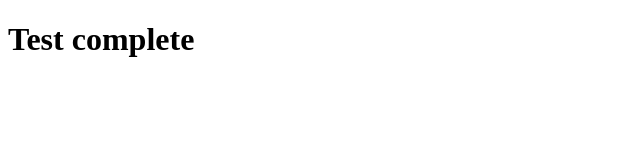
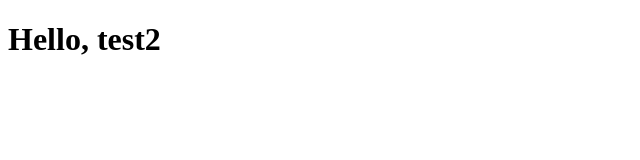
Before and after one commit to dextreti/testci, an Angular app: page / in a window 1280 px wide. Shown: the top 160 px of the page, without its empty margins (0-640 px from the left). Built offline with nearby package versions, Linux system fonts and the light colour scheme.

Commit message:
trying test

```diff
--- a/package.json
+++ b/package.json
@@ -6,7 +6,8 @@
     "start": "ng serve",
     "build": "ng build",
     "watch": "ng build --watch --configuration development",
-    "test": "ng test"
+    "test": "ng test",
+    "test:ci": "ng test --no--watch --no-progress --browsers=ChromeHeadless"
   },
   "private": true,
   "dependencies": {
--- a/src/app/app.component.html
+++ b/src/app/app.component.html
@@ -1,3 +1,3 @@
-<h1>Test complete</h1>
+<h1>Hello, test2</h1>
 
 <router-outlet />
```
